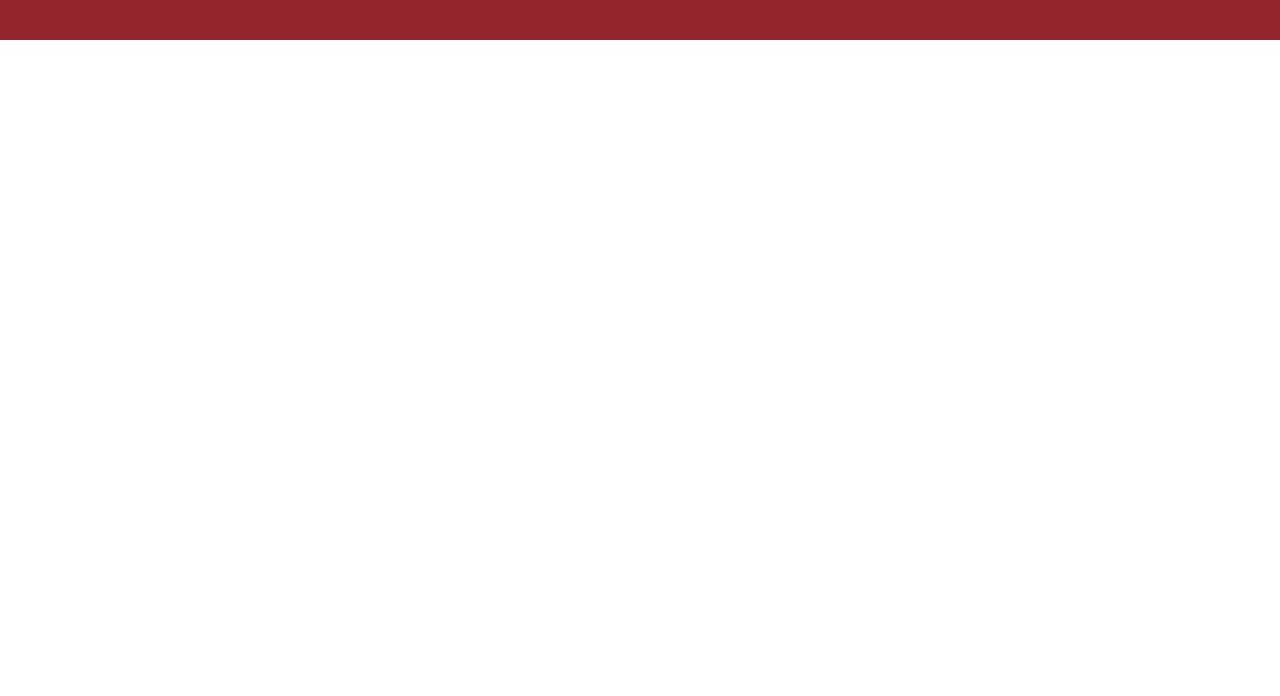
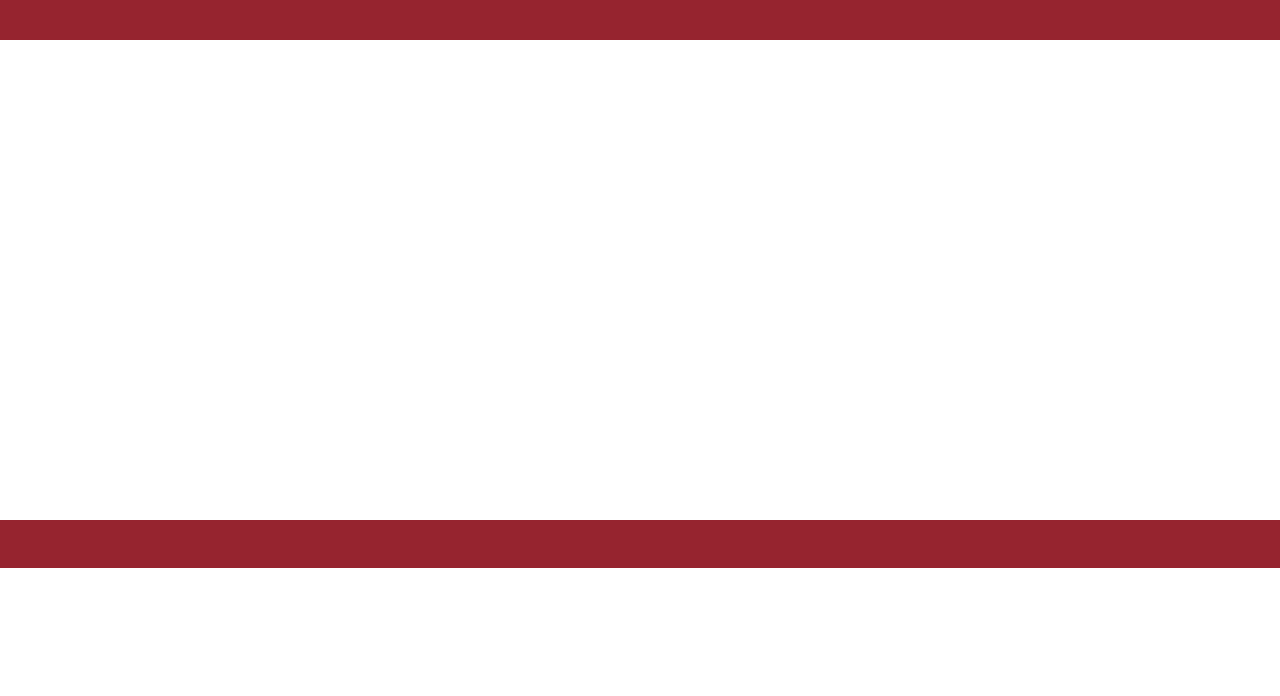
Before and after one commit to AngryWeather/RestaurantPage, a website built with webpack: page dist/index.html in a window 1280 px wide. Shown: the part 104-800 px from the top of the page. Built offline with nearby package versions, Linux system fonts and the light colour scheme.

Commit message:
Changed main content height

```diff
--- a/src/styles/style.css
+++ b/src/styles/style.css
@@ -13,7 +13,7 @@ body {
 
 .main {
     display: flex;
-    height: 50rem;
+    height: 30rem;
 }
 
 .footer {
```
